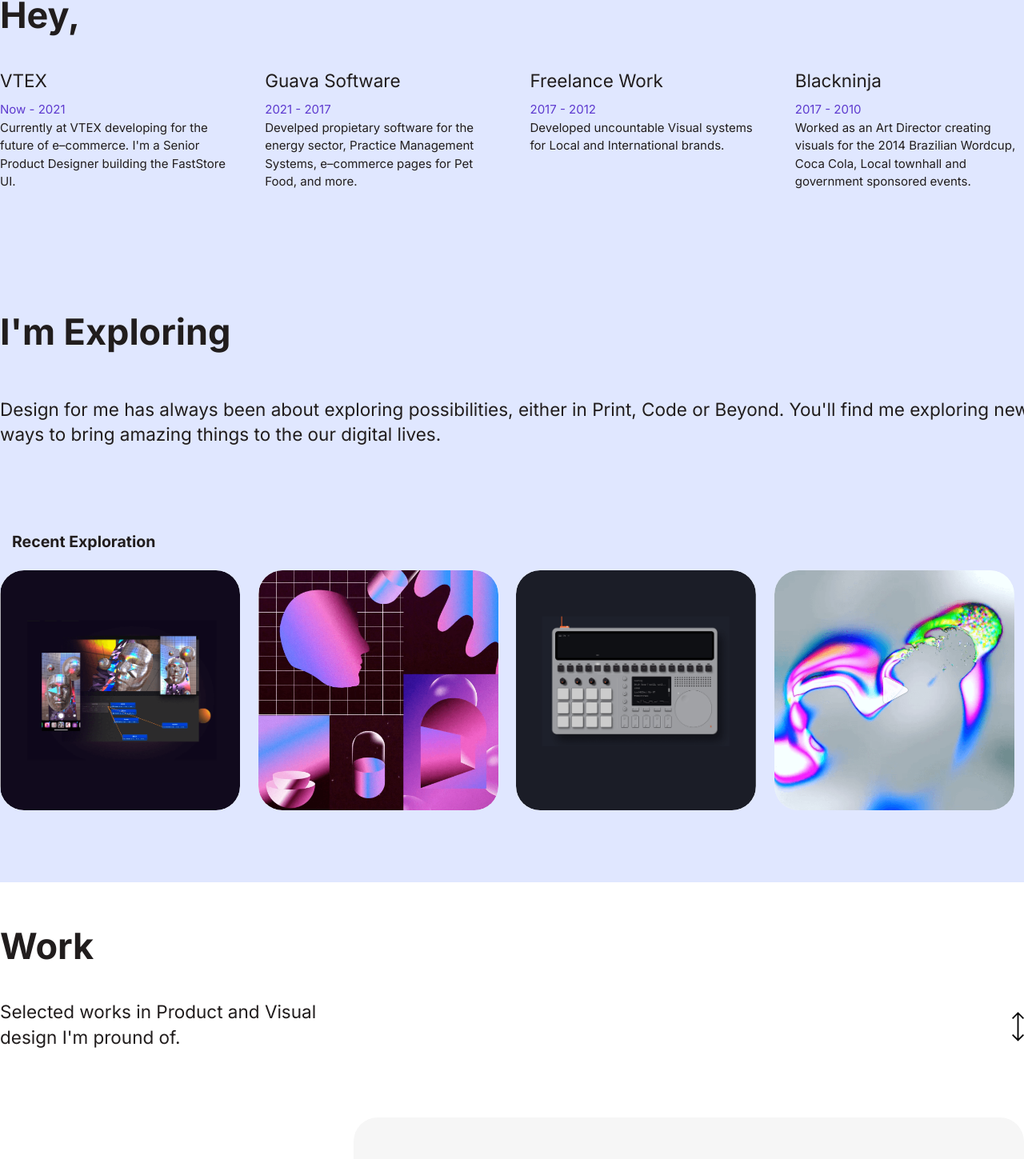
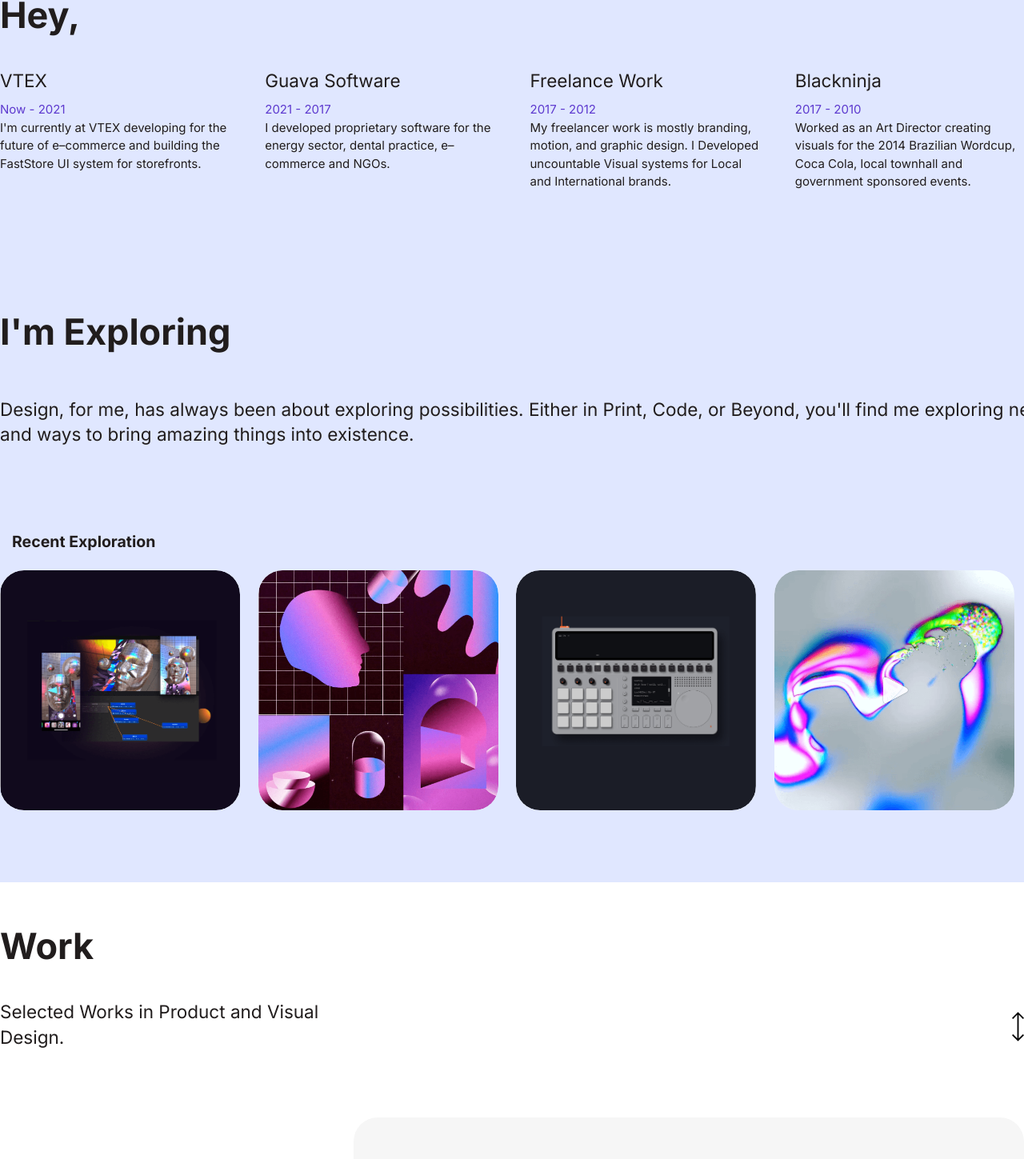
Before and after one commit to filipeafns/filipe.work, a Next.js app: page / in a window 1280 px wide. Shown: the part 601-2050 px from the top of the page at 80% size. Built offline with nearby package versions, Linux system fonts and the light colour scheme.

Commit message:
Copy Updates

```diff
--- a/components/section/around.js
+++ b/components/section/around.js
@@ -6,7 +6,7 @@ export default function Around() {
           <div>
             <h2>I've been Around</h2>
             <div>
-              <h3>+11 Years Creating Brands, Digital Products, Print, Engaging Visuals, Illustrations, Animations and still going...</h3>
+              <h3>+11 Years Creating Brands, Digital Products, Print, Engaging Visuals, Illustrations and Animations.</h3>
               <picture></picture>
             </div>
           </div>
@@ -14,17 +14,17 @@ export default function Around() {
             <li>
               <h4>Product Designer</h4>
               <span>You'll Find me Between Product...</span>
-              <p>I've been a Generalist Product Designer for the past 5 Years. Recently I developed deep interest for UI Development. Interaction, UI and High Fidelity Prototyping is were i feel confortable. Building Cohesive Design Systems are my main focus right now.</p>
+              <p>I've been a Generalist Product Designer for the past 6 Years. Recently I developed a deep interest in UI Engineering. Interaction, UI, and High Fidelity Prototyping are where I feel comfortable. Building Cohesive Design Systems are my main focus right now.</p>
             </li>
             <li>
               <h4>Visual Designer</h4>
               <span>... and Graphic Design.</span>
-              <p>I'm a Graphic Designer from day one. Being able to Comunicate, Inspire, Juggle Color and Typgraphy, Animate, Illustrate and breath design history made me a good designer.</p>
+              <p>I'm a Graphic Designer from day one. Being able to Inspire,  Communicate, and Juggle Color and Typography to convey brand or product goals are always present in my day-to-day work.</p>
             </li>
             <li>
               <h4>New Technologies</h4>
               <span>Or in both</span>
-              <p>Graphic and Product design are a great match and gives me bright skies ahead. I nurture interest for XR, AR, VR and Creative Coding.</p>
+              <p>Design can constantly adapt and find new spaces to breathe, and I look forward to combining all the gained knowledge to solve problems for the fast-paced new industries in XR, VR, Blockchains, and Automation.</p>
             </li>
           </ul>
         </section>
--- a/components/section/exploring.js
+++ b/components/section/exploring.js
@@ -15,7 +15,7 @@ export default function Exploring() {
         <section className={style.exploring}>
           <div>
             <h2>I'm Exploring</h2>
-            <h3>Design for me has always been about exploring possibilities, either in Print, Code or Beyond. You'll find me exploring new tools and ways to bring amazing things to the our digital lives.</h3>
+            <h3>Design, for me, has always been about exploring possibilities. Either in Print, Code, or Beyond, you'll find me exploring new tools and ways to bring amazing things into existence.</h3>
           </div>
           <div className={style.recent}>
             <h4>Recent Exploration</h4>
@@ -27,7 +27,7 @@ export default function Exploring() {
             <li className={cn(style.tile, style.square)}>
                 <div>
                   <h4>AR Filters</h4>
-                  <p>Instragram filters experiment</p>
+                  <p>Instragram filter experiment</p>
                 </div>
                 <Image
                   src={lab1}
--- a/components/section/hey.js
+++ b/components/section/hey.js
@@ -8,22 +8,22 @@ export default function Hey() {
             <li>
               <h3>VTEX</h3>
             <span>Now - 2021</span>
-              <p>Currently at VTEX developing for the future of e–commerce. I'm a Senior Product Designer building the FastStore UI.</p>
+              <p>I'm currently at VTEX developing for the future of e–commerce and building the FastStore UI system for storefronts.</p>
             </li>
             <li>
               <h3>Guava Software</h3>
             <span>2021 - 2017</span>
-              <p>Develped propietary software for the energy sector, Practice Management Systems, e–commerce pages for Pet Food, and more.</p>
+            <p>I developed proprietary software for the energy sector, dental practice, e–commerce and NGOs.</p>
             </li>
             <li>
               <h3>Freelance Work</h3>
             <span>2017 - 2012</span>
-              <p>Developed uncountable Visual systems for Local and International brands.</p>
+            <p>My freelancer work is mostly branding, motion, and graphic design. I Developed uncountable Visual systems for Local and International brands.</p>
             </li>
             <li>
               <h3>Blackninja</h3>
             <span>2017 - 2010</span>
-              <p>Worked as an Art Director creating visuals for the 2014 Brazilian Wordcup, Coca Cola, Local townhall and government sponsored events.</p>
+              <p>Worked as an Art Director creating visuals for the 2014 Brazilian Wordcup, Coca Cola, local townhall and government sponsored events.</p>
             </li>
           </ul>
         </section>
--- a/components/section/work.js
+++ b/components/section/work.js
@@ -18,7 +18,7 @@ export default function Work() {
           <div>
             <h2>Work</h2>
             <div>
-              <h3>Selected works in Product and Visual design I'm pround of.</h3>
+              <h3>Selected Works in Product and Visual Design.</h3>
               <svg width="28" height="69" viewBox="0 0 28 69" fill="none" xmlns="http://www.w3.org/2000/svg">
                 <path d="M-6.1196e-07 14.2037L14 0.203735L28 14.2037L25.625 16.61L15.7188 6.70373L15.7187 62.0162L25.625 52.11L28 54.5162L14 68.5162L-2.37407e-06 54.5162L2.40625 52.11L12.2812 62.0162L12.2812 6.70373L2.40625 16.61L-6.1196e-07 14.2037Z" fill="black"/>
               </svg>
```
